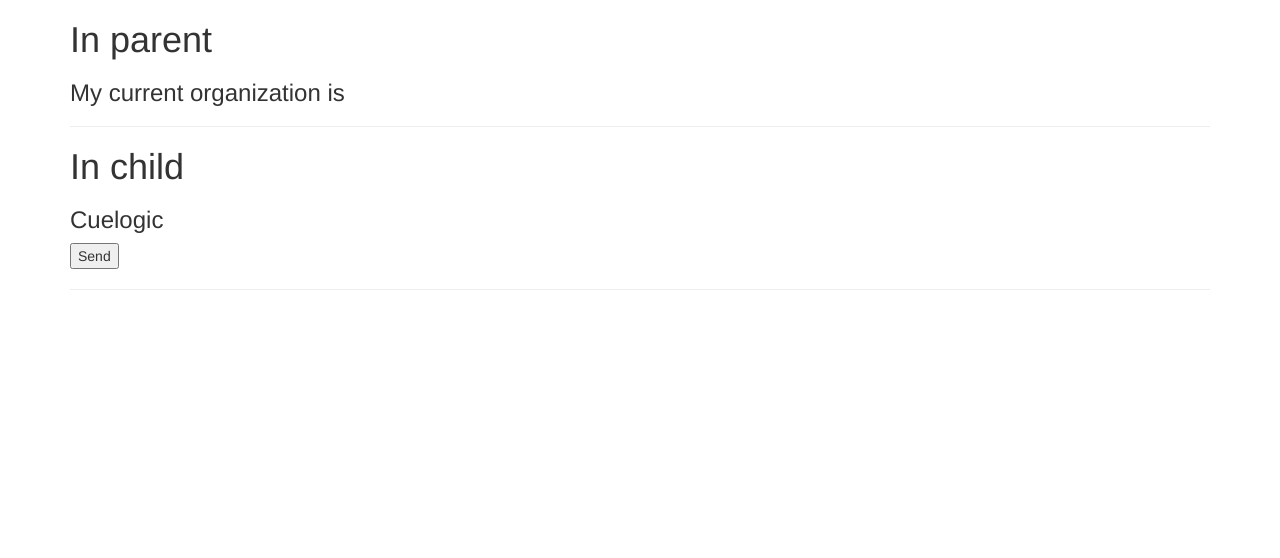
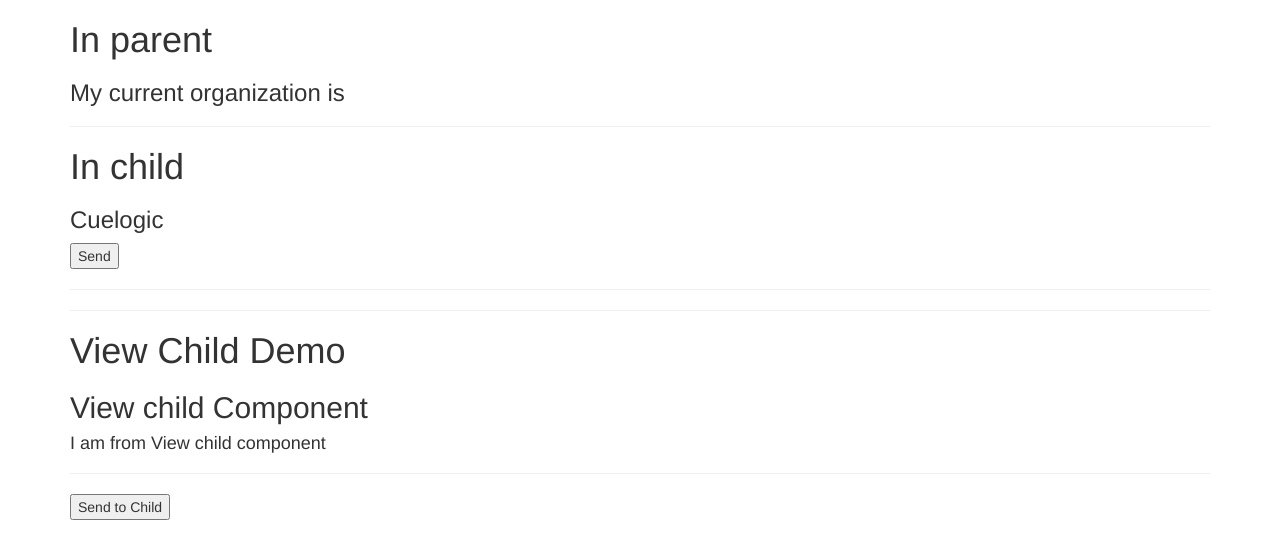
Before and after one commit to sagarng31/dec2018, an Angular app: page / in a window 1280 px wide. Shown: the top 558 px of the page. Built offline with nearby package versions, Linux system fonts and the light colour scheme.

Commit message:
view child communication

```diff
--- a/src/app/app.module.ts
+++ b/src/app/app.module.ts
@@ -14,6 +14,7 @@
 import { HttpClientModule } from '@angular/common/http';
 import { parentComm } from './component-communication/parent.component';
 import { childComm } from './component-communication/child.component';
+import { ViewChildComm } from './component-communication/viewchild.component';
 
 @NgModule({
   // will have Component, Pipe or Directive
@@ -28,7 +29,8 @@
     modelFormComponent,
     StudentComponentServ,
     parentComm,
-    childComm
+    childComm,
+    ViewChildComm
   ],
   // will have Modules only
   imports: [
--- a/src/app/component-communication/parent.component.html
+++ b/src/app/component-communication/parent.component.html
@@ -5,4 +5,9 @@
     <!-- <child-comp [name1]="'Sagar Patil, Pune'"></child-comp> -->
     <child-comp [name1]="myOrg" (send)="receiveInfo($event)"></child-comp>
     <hr>
+    <hr>
+    <h1>View Child Demo</h1>
+    <viewchild-comp></viewchild-comp>
+    <hr>
+    <button type="submit" (click)="sendDatatoViewChild()">Send to Child</button>
 </div>
--- a/src/app/component-communication/parent.component.ts
+++ b/src/app/component-communication/parent.component.ts
@@ -1,4 +1,5 @@
-import { Component } from '@angular/core';
+import { Component, ViewChild } from '@angular/core';
+import { ViewChildComm } from './viewchild.component';
 
 @Component({
     selector:'parent-comp',
@@ -9,10 +10,16 @@
     title='In parent';
     myOrg="Cuelogic";
 
+    @ViewChild(ViewChildComm) myChild: ViewChildComm=new ViewChildComm();
+
     public myCurrentOrg;
 
     receiveInfo(data){
         alert(data);
         this.myCurrentOrg=data;
     }
+
+    sendDatatoViewChild(){
+        this.myChild.message="I am from parent Component"
+    }
 }
--- /dev/null
+++ b/src/app/component-communication/viewchild.component.html
@@ -0,0 +1,2 @@
+<h2>{{title}}</h2>
+<h4>{{message}}</h4>
--- /dev/null
+++ b/src/app/component-communication/viewchild.component.ts
@@ -0,0 +1,11 @@
+import { Component } from "@angular/core";
+
+@Component({
+    selector:'viewchild-comp',
+    templateUrl:'./viewchild.component.html'
+})
+
+export class ViewChildComm{
+    title='View child Component';
+    public message="I am from View child component";
+}
```
